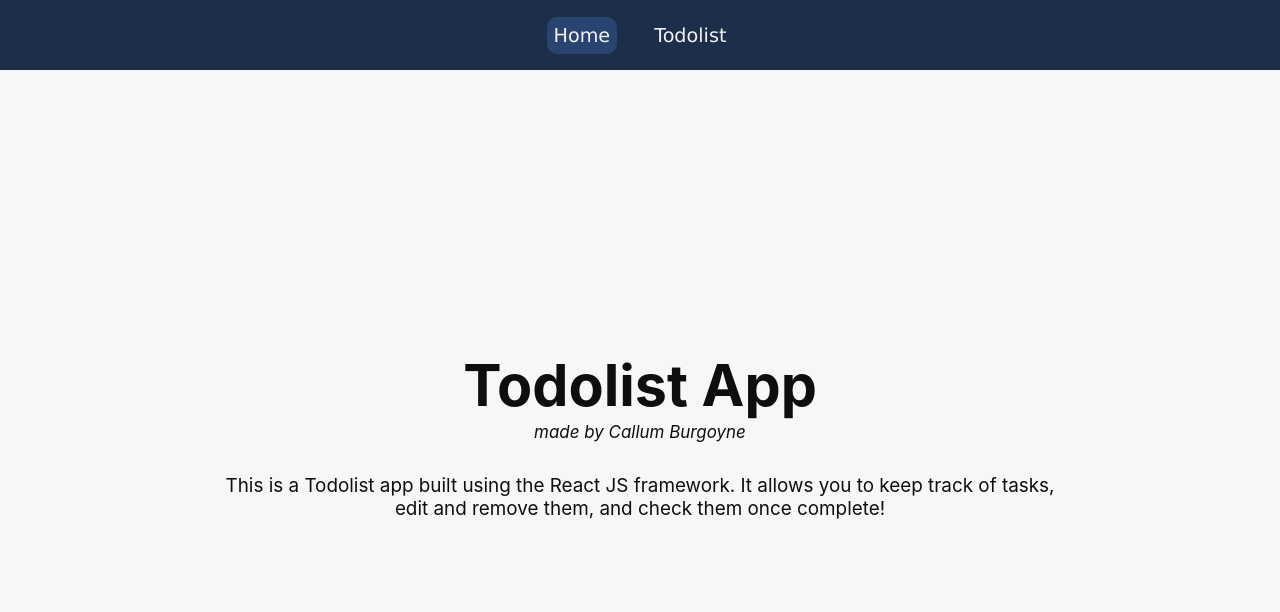
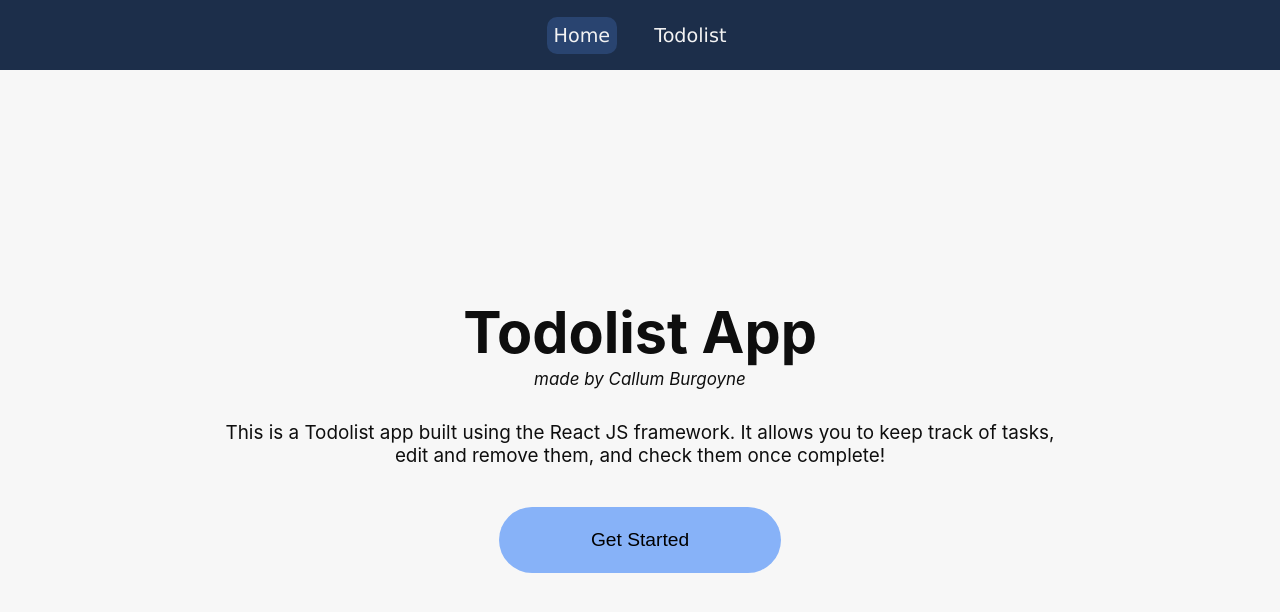
Before and after one commit to CallumB04/react-todolist, a React (Create React App) app: page / in a window 1280 px wide. Shown: the top 612 px of the page. Built offline with nearby package versions, Linux system fonts and the light colour scheme.

Commit message:
feat: add home page button

```diff
--- a/src/pages/Home/Home.js
+++ b/src/pages/Home/Home.js
@@ -1,6 +1,7 @@
 
 import "./Home.css"
 import React from 'react';
+import HomePageBtn from './components/HomePageBtn';
 
 function Home() {
 
@@ -13,6 +14,8 @@ function Home() {
                     This is a Todolist app built using the React JS framework. It allows you to keep
                     track of tasks, edit and remove them, and check them once complete!
                 </p>
+
+                <HomePageBtn />
             </section>
         </main>
     );
--- /dev/null
+++ b/src/pages/Home/components/HomePageBtn.css
@@ -0,0 +1,24 @@
+#home-page-btn {
+    margin-top: 40px;
+    width: calc(4.5vw + 14rem);
+    height: calc(0.8vw + 3.5rem);
+
+    border: none;
+    border-radius: 50px;
+    background-color: var(--home-btn-color);
+
+    transition: transform 100ms ease;
+}
+
+#home-page-btn:active {
+    transform: translateY(3px);
+}
+
+#home-page-btn:hover {
+    cursor: pointer;
+    background-color: var(--home-btn-hover-color);
+}
+
+#home-page-btn-text {
+    font-size: calc(0.5vw + 0.8rem);
+}
--- /dev/null
+++ b/src/pages/Home/components/HomePageBtn.js
@@ -0,0 +1,15 @@
+import './HomePageBtn.css';
+import React from 'react';
+import { Link } from 'react-router-dom';
+
+const HomePageBtn = () => {
+    return (
+        <Link to="/todolist">
+            <button type="button" id="home-page-btn">
+                <p id="home-page-btn-text">Get Started</p>
+            </button>
+        </Link>
+    );
+}
+
+export default HomePageBtn;
--- a/src/styles/variables.css
+++ b/src/styles/variables.css
@@ -11,6 +11,8 @@
     --background-color: #f7f7f7;
 
     /* Home Page */
+    --home-btn-color: #87b2f8;
+    --home-btn-hover-color: #79a1e2;
 
     /* Todolist Page */
 
```
